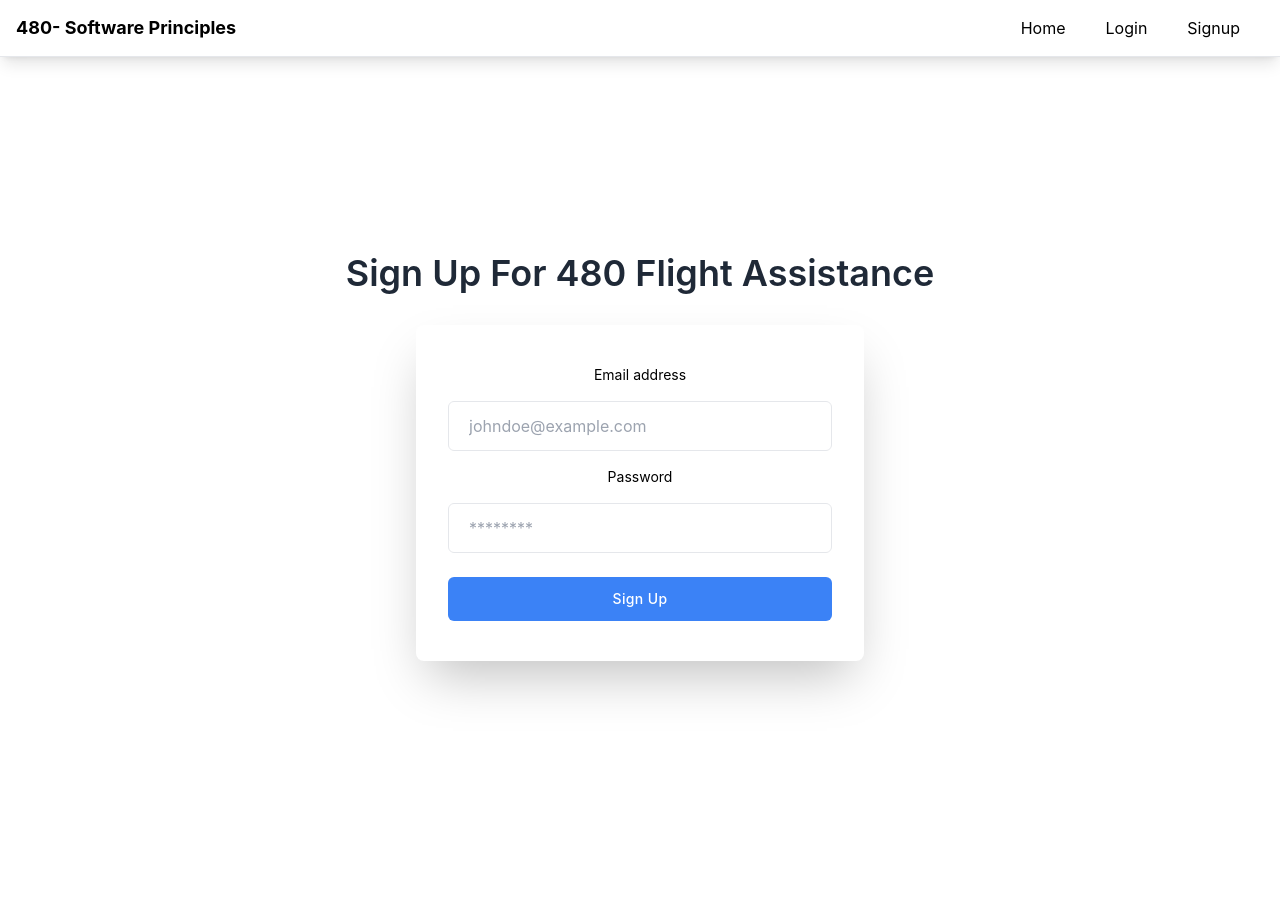
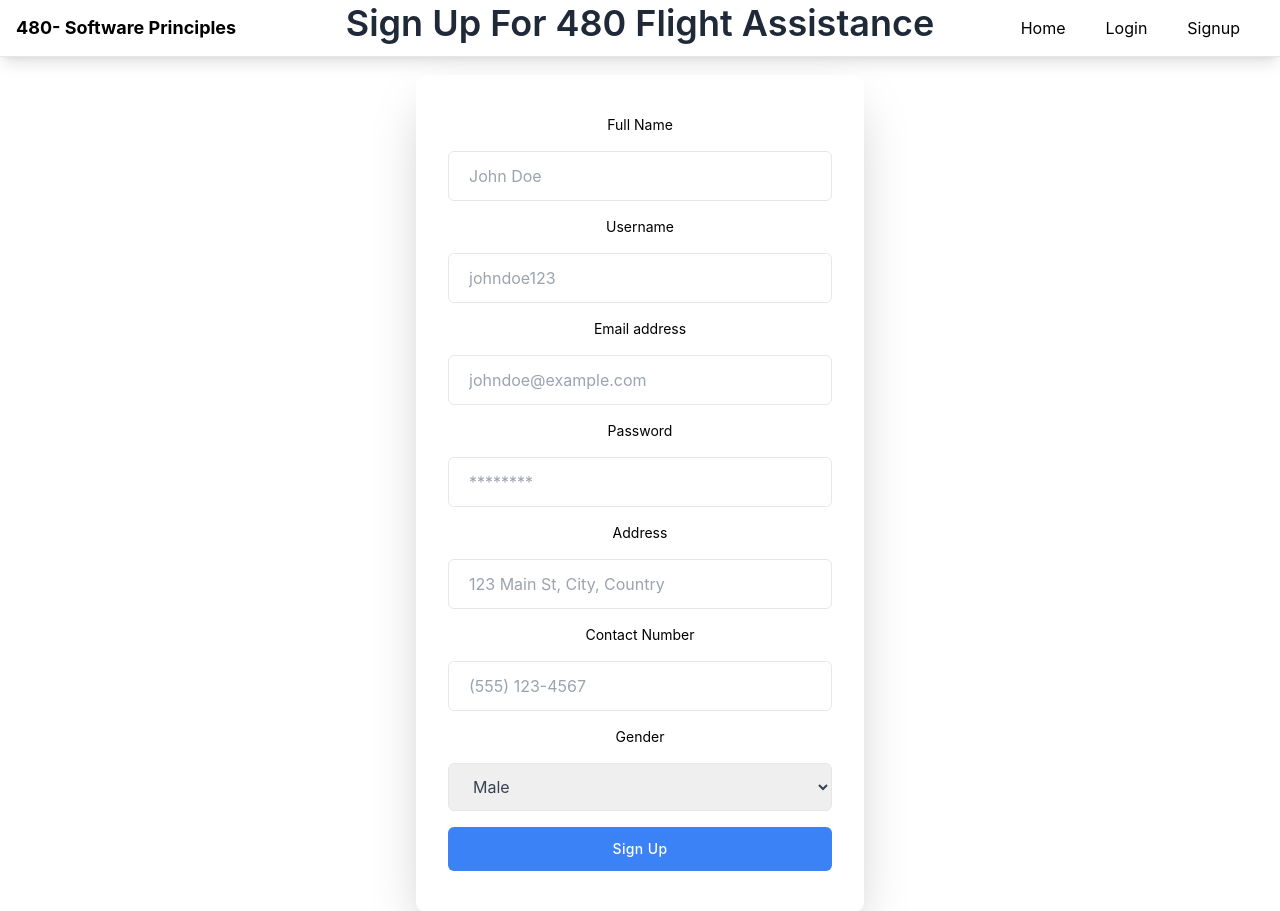
Before and after one commit to syrilj/ENSF480_FINAL_PROJECT, a React (Create React App) app in the folder flight_frontend/React-Routing/: page /Signup in a window 1280 px wide. Before the commit the page ends 857 px from the top, so only its background shows below. Built offline with nearby package versions, Linux system fonts and the light colour scheme.

Commit message:
update signup

```diff
--- a/flight_frontend/React-Routing/src/component/Signup.js
+++ b/flight_frontend/React-Routing/src/component/Signup.js
@@ -11,6 +11,30 @@ function Signup() {
         <div className="mt-8 w-full max-w-md mx-auto">
           <form className="px-8 py-10 mx-auto overflow-hidden bg-white rounded-lg shadow-2xl dark:shadow-black/50">
             <div className="mb-4">
+              <label htmlFor="name" className="block mb-2 text-sm text-black dark:text-black">
+                Full Name
+              </label>
+              <input
+                type="text"
+                id="name"
+                placeholder="John Doe"
+                className="w-full px-5 py-3 mt-2 text-gray-700 placeholder-gray-400 border border-gray-200 rounded-md dark:placeholder-gray-600 dark:text-black-300 dark:border-gray-700 focus:border-blue-400 dark:focus:border-blue-400 focus:ring-blue-400 focus:outline-none focus:ring focus:ring-opacity-40"
+              />
+            </div>
+
+            <div className="mb-4">
+              <label htmlFor="username" className="block mb-2 text-sm text-black dark:text-black">
+                Username
+              </label>
+              <input
+                type="text"
+                id="username"
+                placeholder="johndoe123"
+                className="w-full px-5 py-3 mt-2 text-gray-700 placeholder-gray-400 border border-gray-200 rounded-md dark:placeholder-gray-600 dark:text-black-300 dark:border-gray-700 focus:border-blue-400 dark:focus:border-blue-400 focus:ring-blue-400 focus:outline-none focus:ring focus:ring-opacity-40"
+              />
+            </div>
+
+            <div className="mb-4">
               <label htmlFor="email" className="block mb-2 text-sm text-black dark:text-black">
                 Email address
               </label>
@@ -22,7 +46,7 @@ function Signup() {
               />
             </div>
 
-            <div className="mb-6">
+            <div className="mb-4">
               <label htmlFor="password" className="block mb-2 text-sm text-black dark:text-black">
                 Password
               </label>
@@ -32,6 +56,44 @@ function Signup() {
                 placeholder="********"
                 className="w-full px-5 py-3 mt-2 text-gray-700 placeholder-gray-400 border border-gray-200 rounded-md dark:placeholder-gray-600 dark:text-black-300 dark:border-gray-700 focus:border-blue-400 dark:focus:border-blue-400 focus:ring-blue-400 focus:outline-none focus:ring focus:ring-opacity-40"
               />
+            </div>
+
+            <div className="mb-4">
+              <label htmlFor="address" className="block mb-2 text-sm text-black dark:text-black">
+                Address
+              </label>
+              <input
+                type="text"
+                id="address"
+                placeholder="123 Main St, City, Country"
+                className="w-full px-5 py-3 mt-2 text-gray-700 placeholder-gray-400 border border-gray-200 rounded-md dark:placeholder-gray-600 dark:text-black-300 dark:border-gray-700 focus:border-blue-400 dark:focus:border-blue-400 focus:ring-blue-400 focus:outline-none focus:ring focus:ring-opacity-40"
+              />
+            </div>
+
+            <div className="mb-4">
+              <label htmlFor="contact" className="block mb-2 text-sm text-black dark:text-black">
+                Contact Number
+              </label>
+              <input
+                type="tel"
+                id="contact"
+                placeholder="(555) 123-4567"
+                className="w-full px-5 py-3 mt-2 text-gray-700 placeholder-gray-400 border border-gray-200 rounded-md dark:placeholder-gray-600 dark:text-black-300 dark:border-gray-700 focus:border-blue-400 dark:focus:border-blue-400 focus:ring-blue-400 focus:outline-none focus:ring focus:ring-opacity-40"
+              />
+            </div>
+
+            <div className="mb-4">
+              <label htmlFor="gender" className="block mb-2 text-sm text-black dark:text-black">
+                Gender
+              </label>
+              <select
+                id="gender"
+                className="w-full px-5 py-3 mt-2 text-gray-700 placeholder-gray-400 border border-gray-200 rounded-md dark:placeholder-gray-600 dark:text-black-300 dark:border-gray-700 focus:border-blue-400 dark:focus:border-blue-400 focus:ring-blue-400 focus:outline-none focus:ring focus:ring-opacity-40"
+              >
+                <option value="male">Male</option>
+                <option value="female">Female</option>
+                <option value="other">Other</option>
+              </select>
             </div>
 
             <button
```
